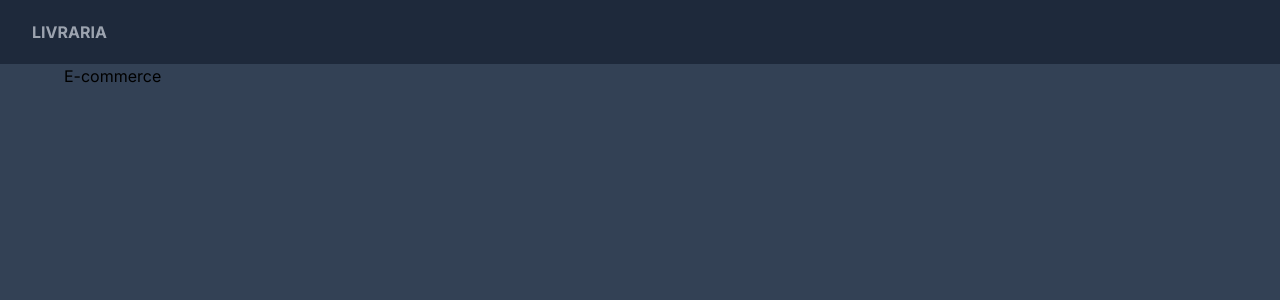
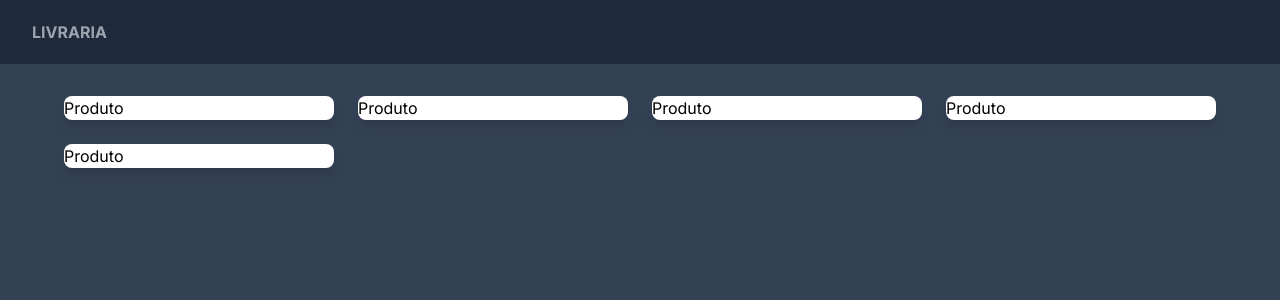
Before and after one commit to jeremiasmarinho/E-commerce-Next13, a Next.js app: page / in a window 1280 px wide. Shown: the top 300 px of the page. Built offline with nearby package versions, Linux system fonts and the light colour scheme.

Commit message:
produt list

```diff
--- a/src/app/page.tsx
+++ b/src/app/page.tsx
@@ -1,9 +1,23 @@
-import Image from "next/image";
-
 export default function Home() {
   return (
-    <div>
-      <h1>E-commerce</h1>
+    <div className="max-w-7xl mx-auto pt-8 px-8 xl:px-0">
+      <div className="grid grid-cols-1 sm:grid-cols-2 md:grid-cols-3 lg:grid-cols-4 gap-10 xl:gap-6">
+        <div className="bg-white rounded-lg shadow-lg overflow-hidden">
+          Produto
+        </div>
+        <div className="bg-white rounded-lg shadow-lg overflow-hidden">
+          Produto
+        </div>
+        <div className="bg-white rounded-lg shadow-lg overflow-hidden">
+          Produto
+        </div>
+        <div className="bg-white rounded-lg shadow-lg overflow-hidden">
+          Produto
+        </div>
+        <div className="bg-white rounded-lg shadow-lg overflow-hidden">
+          Produto
+        </div>
+      </div>
     </div>
   );
 }
```
